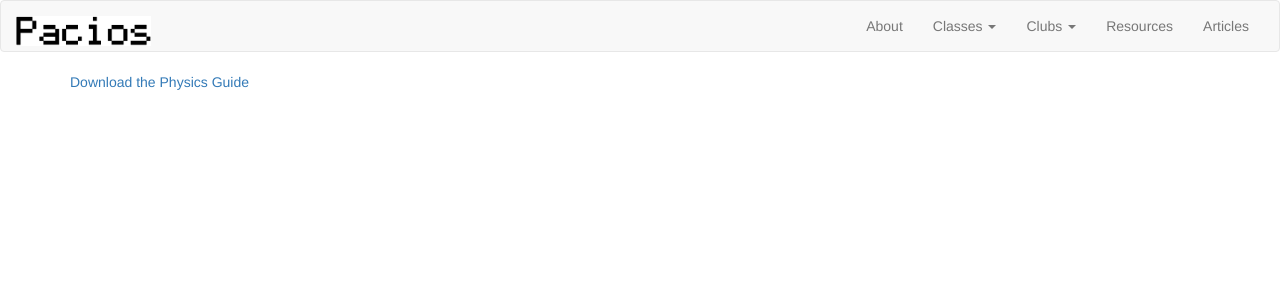
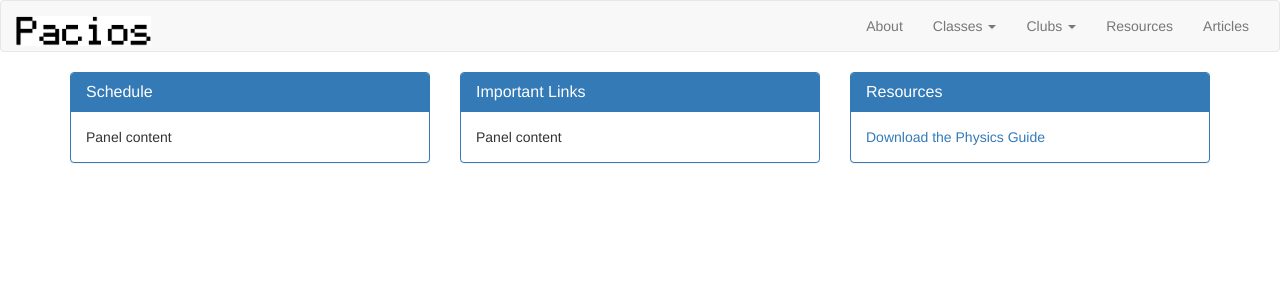
Before and after one commit to RodrigoPacios/mrpacios1, a Jekyll site: the page built from DPPhysicsYear1.html, in a window 1280 px wide. Shown: the top 300 px of the page. Built offline with Jekyll 4.4.1, drawn with Linux system fonts in a browser that asks for light colours; nearby versions of some CDN libraries.

Commit message:
DP Physics Resources, Links, Schedule

```diff
--- a/DPPhysicsYear1.html
+++ b/DPPhysicsYear1.html
@@ -4,8 +4,36 @@ layout: default
 
 <div class="container">
     <div class="row">
-        <div class="col-md-12">
-                <a href="{{site.baseurl}}1/download/IB-Physics.pdf" download>Download the Physics Guide</a>
+        <div class="col-md-4">
+                <div class="panel panel-primary">
+                    <div class="panel-heading">
+                        <h3 class="panel-title">Schedule</h3>
+                    </div>
+                        <div class="panel-body">
+                          Panel content
+                    </div>
+                </div>
+        </div>
+        <div class="col-md-4">
+                <div class="panel panel-primary">
+                    <div class="panel-heading">
+                        <h3 class="panel-title">Important Links</h3>
+                    </div>
+                        <div class="panel-body">
+                              Panel content
+                    </div>
+                </div>
+        </div>
+        <div class="col-md-4">
+            <div class="panel panel-primary">
+                    <div class="panel-heading">
+                        <h3 class="panel-title">Resources</h3>
+                    </div>
+                        <div class="panel-body">
+                            <a href="{{site.baseurl}}1/download/IB-Physics.pdf" download>Download the Physics Guide</a>
+                    </div>
+                    </div>
+
         </div>
     </div>
 </div>
```
